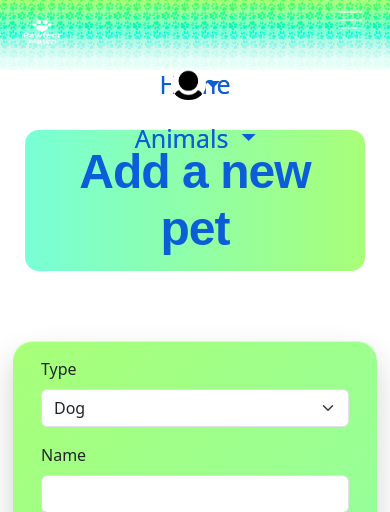
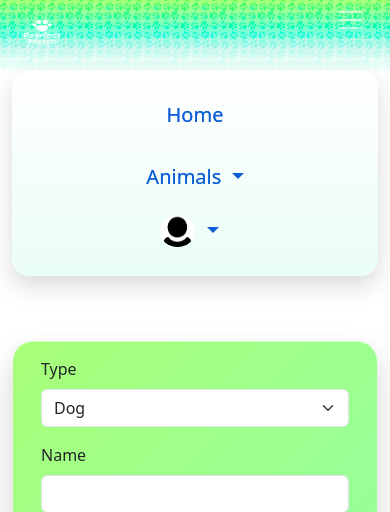
Before and after one commit to bayram1230/BE26_Project_PawfectMatch, a PHP site: page /php/crud/create.php in a window 390 px wide, after a click that opens the changed part. Shown: the top 512 px of the page. Run offline with PHP 8.4, Linux system fonts and the light colour scheme; some libraries are stand-ins or nearby versions.

Commit message:
Refactor: Verbesserung der responsiven Navbar-Stile für mobile Ansicht

```diff
--- a/css/style.css
+++ b/css/style.css
@@ -82,6 +82,41 @@
 .profile-dropdown img {
   max-width: 50px;
   max-height: 50px;
+}
+@media (max-width: 991px) {
+
+  .navbar-collapse {
+    background: linear-gradient(180deg, #ffffff, #eafdf7);
+    padding: 18px;
+    border-radius: 18px;
+    margin-top: 12px;
+    box-shadow: 0 10px 25px rgba(0,0,0,0.15);
+  }
+
+  .navbar-links {
+    position: static;
+    transform: none;
+    gap: 8px;
+  }
+
+  .navbar-nav .nav-link {
+    font-size: 20px;
+    padding: 12px;
+    border-radius: 12px;
+    transition: background 0.2s ease;
+  }
+
+  .navbar-nav .nav-link:hover {
+    background: linear-gradient(90deg, #a8ff78, #78ffd6);
+  }
+
+  .dropdown-menu {
+    position: static;
+    width: 100%;
+    margin-top: 6px;
+    border-radius: 12px;
+    box-shadow: none;
+  }
 }
 /* Navbar End */
 /* Hero Start */
```
